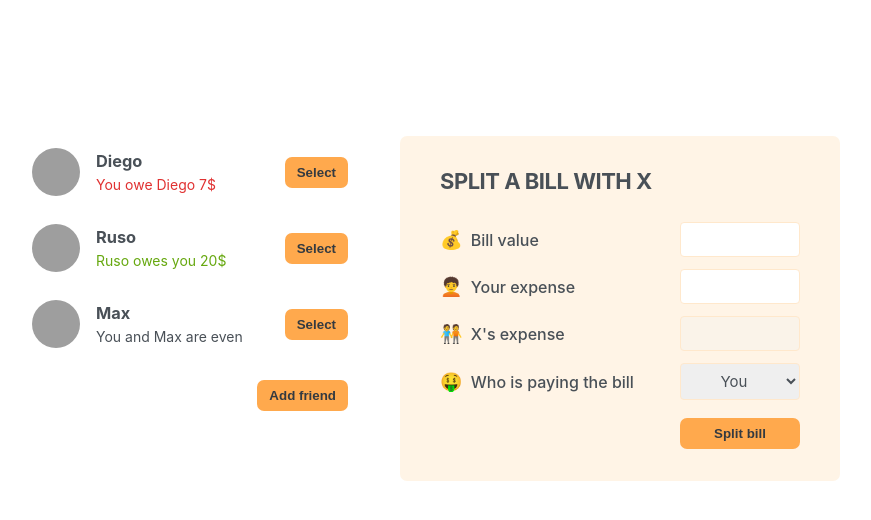
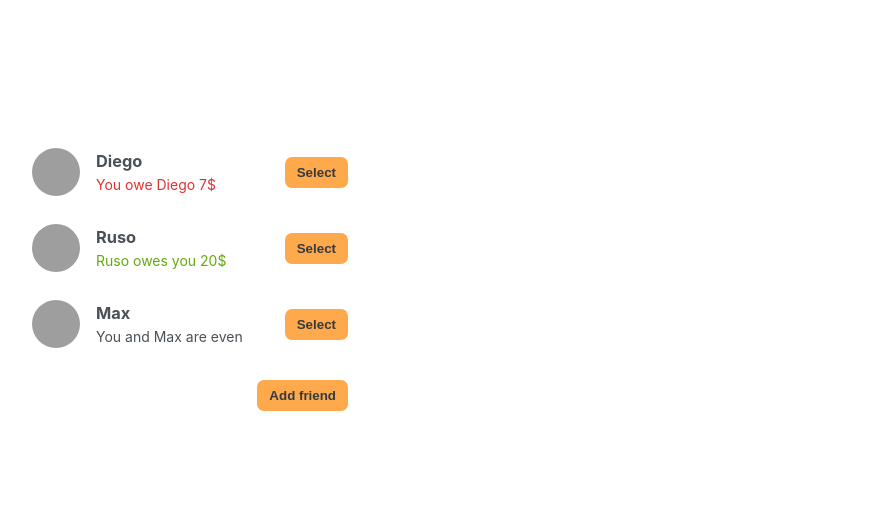
Before and after one commit to ivantxo/eat_n_split, a React (Create React App) app: page / in a window 1280 px wide. Shown: the top 520 px of the page, without its empty margins (210-1081 px from the left). Built offline with nearby package versions, Linux system fonts and the light colour scheme; grey boxes are pictures that could not be loaded.

Commit message:
Select a friend

```diff
--- a/src/App.js
+++ b/src/App.js
@@ -29,6 +29,7 @@ const initialFriends = [
 function App() {
   const [friends, setFriends] = useState(initialFriends);
   const [showAddFriend, setShowAddFriend] = useState(false);
+  const [selectedFriend, setSelectedFriend] = useState(null);
 
   function handleShowAddFriend() {
     setShowAddFriend((s) => !s);
@@ -39,16 +40,25 @@ function App() {
     setShowAddFriend(false);
   }
 
+  function handleSelectFriend(friend) {
+    setSelectedFriend((s) => (s?.id === friend.id ? null : friend));
+    setShowAddFriend(false);
+  }
+
   return (
     <div className="app">
       <div className="sidebar">
-        <FriendList friends={friends} />
+        <FriendList
+          friends={friends}
+          onSelectFriend={handleSelectFriend}
+          selectedFriend={selectedFriend}
+        />
         <Button onClick={handleShowAddFriend}>
           {showAddFriend ? "Close" : "Add friend"}
         </Button>
         {showAddFriend && <FormAddFriend onAddFriend={handleAddFriend} />}
       </div>
-      <FormSplitBill />
+      {selectedFriend && <FormSplitBill selectedFriend={selectedFriend} />}
     </div>
   );
 }
--- a/src/FormSplitBill.js
+++ b/src/FormSplitBill.js
@@ -1,9 +1,10 @@
 import Button from "./Button";
 
-function FormSplitBill() {
+function FormSplitBill({ selectedFriend }) {
+  const friendName = selectedFriend.name;
   return (
     <form className="form-split-bill">
-      <h2>Split a bill with X</h2>
+      <h2>Split a bill with {friendName}</h2>
 
       <label>💰 Bill value</label>
       <input type="text" />
@@ -11,13 +12,13 @@ function FormSplitBill() {
       <label>🧑‍🦱 Your expense</label>
       <input type="text" />
 
-      <label>🧑‍🤝‍🧑 X's expense</label>
+      <label>🧑‍🤝‍🧑 {friendName}'s expense</label>
       <input type="text" disabled />
 
       <label>🤑 Who is paying the bill</label>
       <select>
         <option value="user">You</option>
-        <option value="friend">X</option>
+        <option value="friend">{friendName}</option>
       </select>
 
       <Button>Split bill</Button>
--- a/src/Friend.js
+++ b/src/Friend.js
@@ -1,8 +1,10 @@
 import Button from "./Button";
 
-function Friend({ friend }) {
+function Friend({ friend, onSelectFriend, selectedFriend }) {
+  const isSelected = selectedFriend?.id === friend.id;
+
   return (
-    <li>
+    <li className={isSelected ? "selected" : ""}>
       <img src={friend.image} alt={friend.name} />
       <h3>{friend.name}</h3>
       {friend.balance < 0 && (
@@ -17,7 +19,9 @@ function Friend({ friend }) {
       )}
       {friend.balance === 0 && <p>You and {friend.name} are even</p>}
 
-      <Button>Select</Button>
+      <Button onClick={() => onSelectFriend(friend)}>
+        {isSelected ? "Close" : "Select"}
+      </Button>
     </li>
   );
 }
--- a/src/FriendList.js
+++ b/src/FriendList.js
@@ -1,10 +1,15 @@
 import Friend from "./Friend";
 
-function FriendList({ friends }) {
+function FriendList({ friends, onSelectFriend, selectedFriend }) {
   return (
     <ul>
       {friends.map((f) => (
-        <Friend friend={f} key={f.id} />
+        <Friend
+          friend={f}
+          key={f.id}
+          onSelectFriend={onSelectFriend}
+          selectedFriend={selectedFriend}
+        />
       ))}
     </ul>
   );
```
